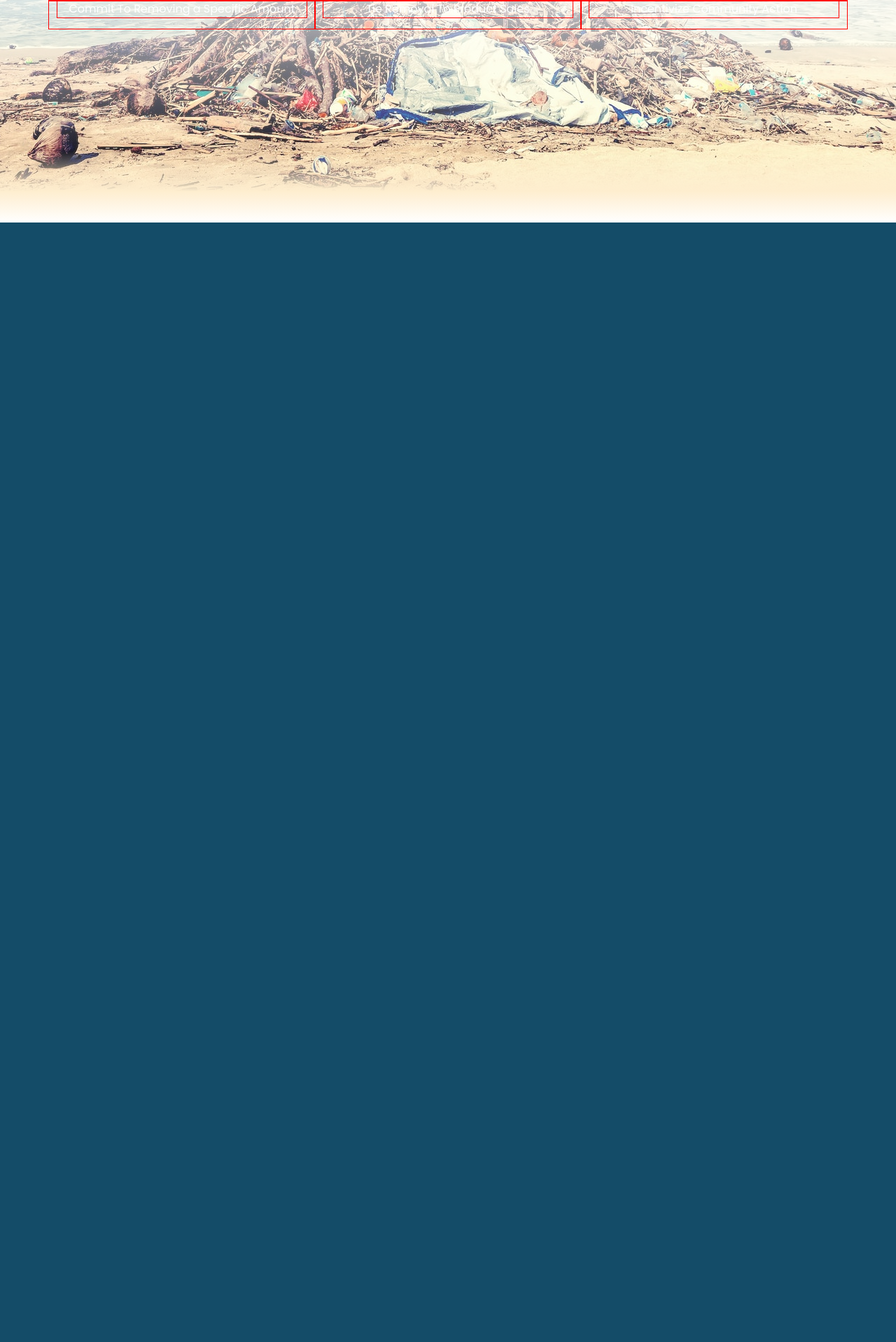
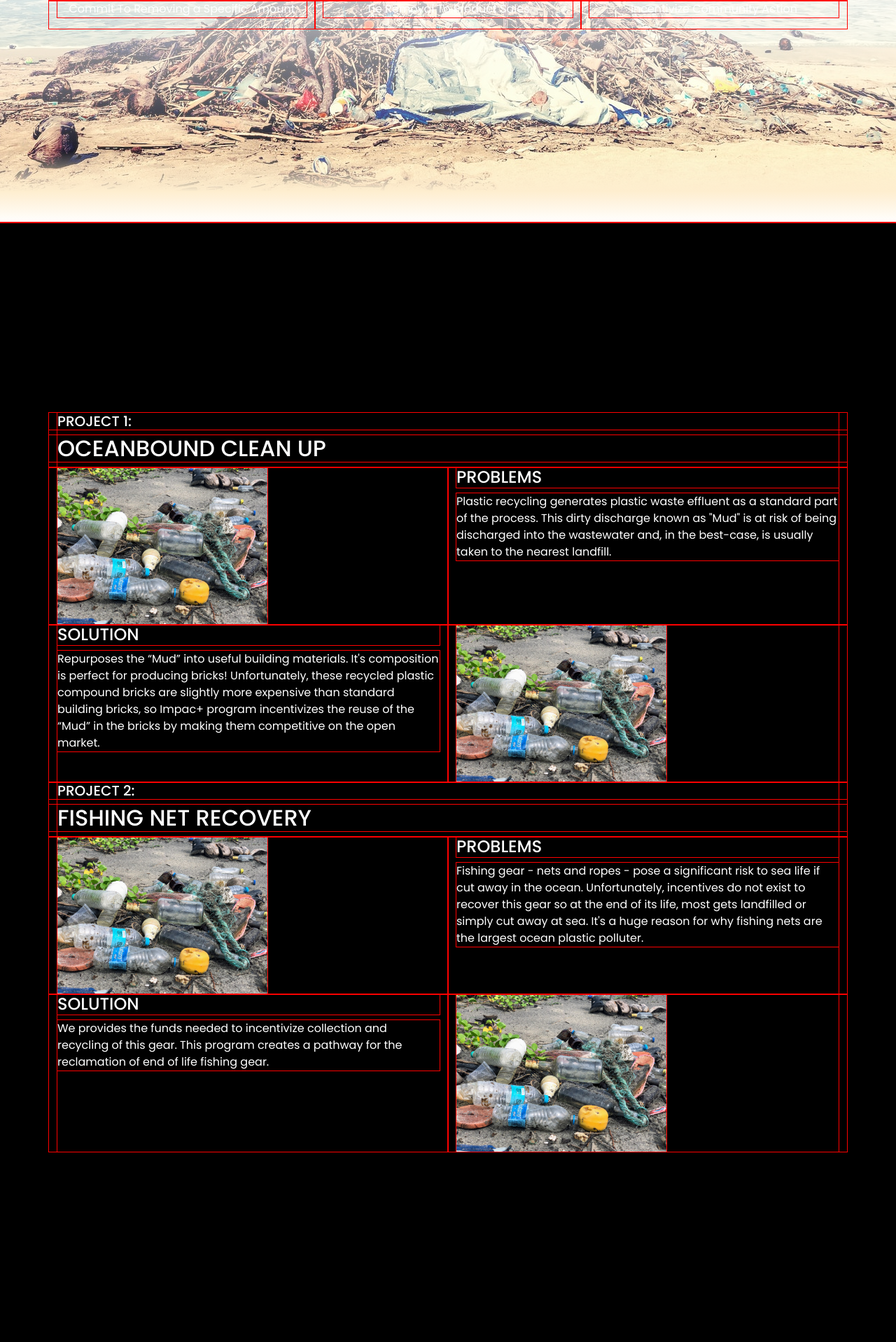
Before and after one commit to aminhnh/ocean-one-ppw, a PHP site: page /index-bootstrap.html in a window 1280 px wide. Shown: the part 1922-3840 px from the top of the page at 70% size. Before the commit the page ends 2240 px from the top, so only its background shows below. Run offline with PHP 8.4, Linux system fonts and the light colour scheme.

Commit message:
Add page 4 barebones

```diff
--- a/index-bootstrap.html
+++ b/index-bootstrap.html
@@ -113,6 +113,99 @@
       </div>
     </div>
 
+    <div class="page-4 d-flex flex-column justify-content-center">
+      <div class="container">
+        <section>
+          <div class="row">
+            <h5>PROJECT 1:</h5>
+            <h2>OCEANBOUND CLEAN UP</h2>
+          </div>
+          <div class="row">
+            <div class="col">
+              <img
+                src="/img/john-cameron-FMrZLPdDyx4-unsplash.jpg"
+                alt=""
+                class="proj-img"
+              />
+            </div>
+            <div class="col">
+              <h4>PROBLEMS</h4>
+              <p>
+                Plastic recycling generates plastic waste effluent as a standard
+                part of the process. This dirty discharge known as "Mud" is at
+                risk of being discharged into the wastewater and, in the
+                best-case, is usually taken to the nearest landfill.
+              </p>
+            </div>
+          </div>
+
+          <div class="row">
+            <div class="col">
+              <h4>SOLUTION</h4>
+              <p>
+                Repurposes the “Mud” into useful building materials. It's
+                composition is perfect for producing bricks! Unfortunately,
+                these recycled plastic compound bricks are slightly more
+                expensive than standard building bricks, so Impac+ program
+                incentivizes the reuse of the “Mud” in the bricks by making them
+                competitive on the open market.
+              </p>
+            </div>
+            <div class="col">
+              <img
+                src="/img/john-cameron-FMrZLPdDyx4-unsplash.jpg"
+                alt=""
+                class="proj-img"
+              />
+            </div>
+          </div>
+        </section>
+
+        <section>
+          <div class="row">
+            <h5>PROJECT 2:</h5>
+            <h2>FISHING NET RECOVERY</h2>
+          </div>
+          <div class="row">
+            <div class="col">
+              <img
+                src="/img/john-cameron-FMrZLPdDyx4-unsplash.jpg"
+                alt=""
+                class="proj-img"
+              />
+            </div>
+            <div class="col">
+              <h4>PROBLEMS</h4>
+              <p>
+                Fishing gear - nets and ropes - pose a significant risk to sea
+                life if cut away in the ocean. Unfortunately, incentives do not
+                exist to recover this gear so at the end of its life, most gets
+                landfilled or simply cut away at sea. It's a huge reason for why
+                fishing nets are the largest ocean plastic polluter.
+              </p>
+            </div>
+          </div>
+
+          <div class="row">
+            <div class="col">
+              <h4>SOLUTION</h4>
+              <p>
+                We provides the funds needed to incentivize collection and
+                recycling of this gear. This program creates a pathway for the
+                reclamation of end of life fishing gear.
+              </p>
+            </div>
+            <div class="col">
+              <img
+                src="/img/john-cameron-FMrZLPdDyx4-unsplash.jpg"
+                alt=""
+                class="proj-img"
+              />
+            </div>
+          </div>
+        </section>
+      </div>
+    </div>
     <script
       src="https://cdn.jsdelivr.net/npm/bootstrap@5.3.0-alpha3/dist/js/bootstrap.bundle.min.js"
       integrity="sha384-ENjdO4Dr2bkBIFxQpeoTz1HIcje39Wm4jDKdf19U8gI4ddQ3GYNS7NTKfAdVQSZe"
--- a/style/style-bootstrap.css
+++ b/style/style-bootstrap.css
@@ -62,7 +62,14 @@
   width: 10em;
   height: auto;
 }
-p {
+.page-4 {
+  height: 200vh;
+  color: black;
+  background-color: black;
+}
+.proj-img {
+  width: 300px;
+  height: auto;
 }
 /* CSS FOR VANILA NAVIGATION BAR */
 .navigation-bar {
```
